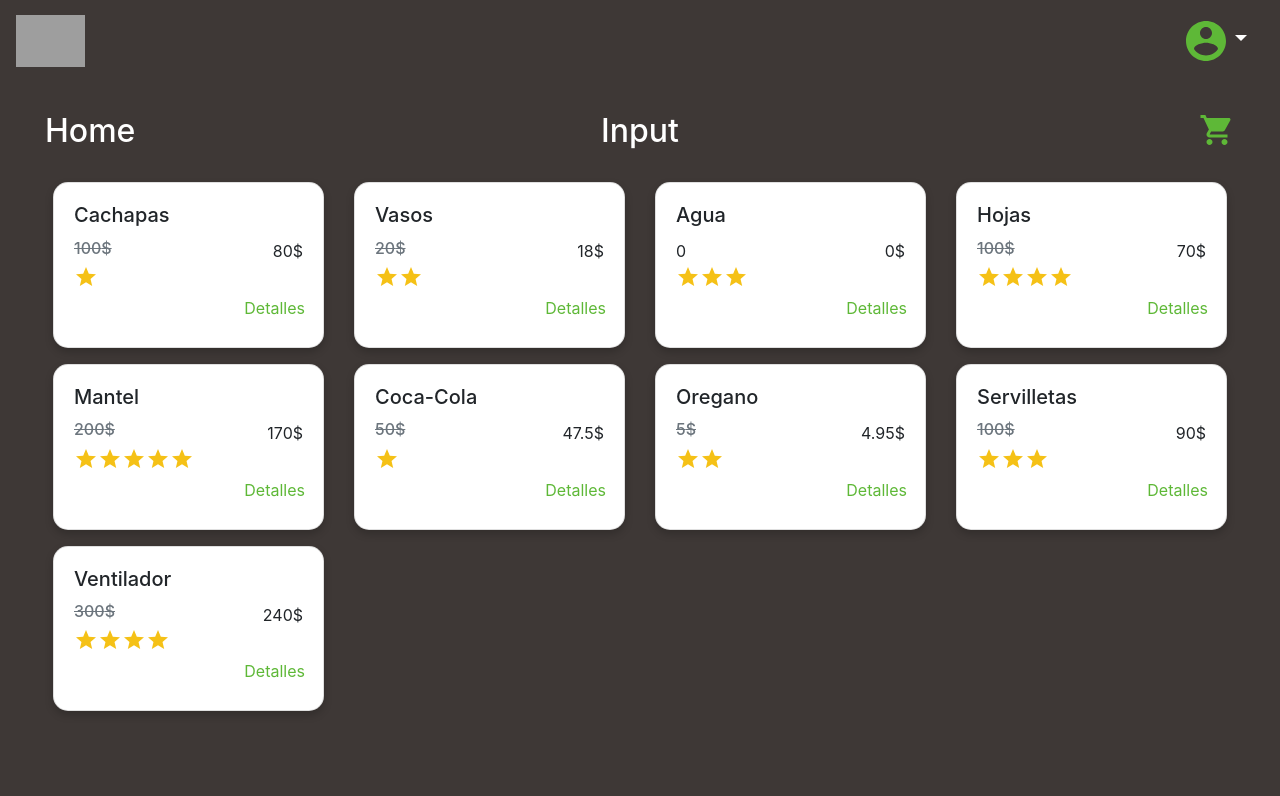
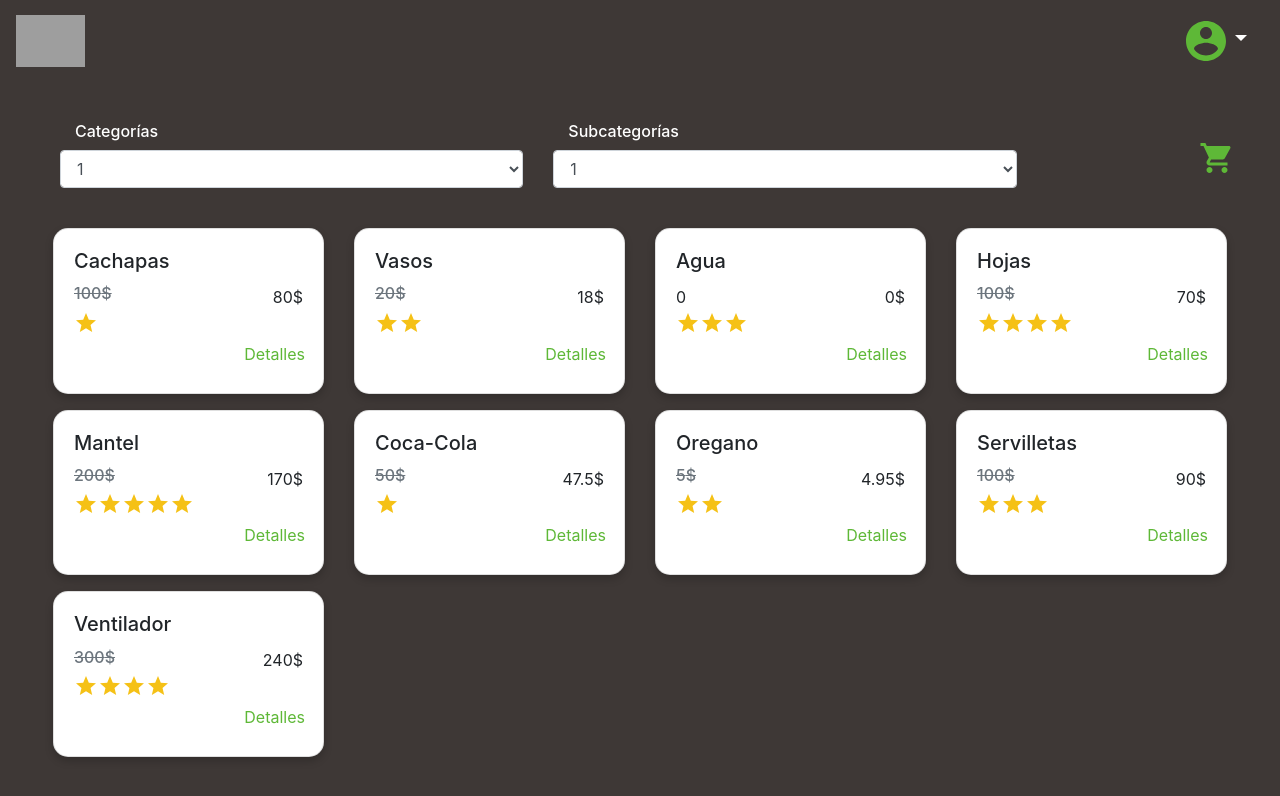
Before and after one commit to gabrielacham/e-store, a React (Create React App) app in the folder frontend/: page /admin/home in a window 1280 px wide. Shown: the top 796 px of the page. Built offline with nearby package versions, Linux system fonts and the light colour scheme; grey boxes are pictures that could not be loaded.

Commit message:
Add Navbar and home options and update App routes

```diff
--- a/frontend/src/App.js
+++ b/frontend/src/App.js
@@ -14,8 +14,7 @@ class AppConnect extends React.Component {
   render(){
     return(
       <Switch>
-        <PrivateRoute exact path="/adminstore" component={AdminStore} />
-        <PrivateRoute exact path="/manager" component={Manager} />
+        {RenderView()}
         <Route path="/admin" component={Admin} />
         <Route path="/login" component={Login} />
         <Route path="/register" component={Register} />
@@ -51,7 +50,7 @@ function RenderView() {
          path: '/admin',
          component: Admin
        }}
-     <Route
+     <PrivateRoute
        exact
        path={view.path}
        component={view.component}
--- a/frontend/src/components/Navbar/index.js
+++ b/frontend/src/components/Navbar/index.js
@@ -17,6 +17,23 @@ export default function Header(props) {
 
   const toggle = () => setOpen(!isOpen);
 
+  function renderLoggedOptions(){
+    return (
+      <DropdownMenu>
+        <DropdownItem>Editar Usuario</DropdownItem>
+        <DropdownItem>Cerrar Sesion</DropdownItem>
+      </DropdownMenu>
+    );
+  }
+
+  function renderLoginOptions(){
+    return (
+      <DropdownMenu>
+      <DropdownItem>Registrarse</DropdownItem>
+      <DropdownItem>Iniciar Sesion</DropdownItem>
+      </DropdownMenu>
+    );
+  }
   return (
     <div>
       <Navbar color="faded" light>
@@ -38,10 +55,11 @@ export default function Header(props) {
                 height: '2em'
               }}/>
           </DropdownToggle>
-          <DropdownMenu>
-            <DropdownItem>Another Action</DropdownItem>
-            <DropdownItem>Another Action</DropdownItem>
-          </DropdownMenu>
+            {
+              localStorage.getItem('user')
+                  ? renderLoggedOptions()
+                  : renderLoginOptions()
+            }
         </ButtonDropdown>
       </Navbar>
     </div>
--- a/frontend/src/views/Home/index.js
+++ b/frontend/src/views/Home/index.js
@@ -10,6 +10,7 @@ import {
   ModalBody,
   ModalFooter,
   Input,
+  FormGroup,
 } from 'reactstrap';
 import { NavLink } from 'react-router-dom';
 import ShoppingCartIcon from '@material-ui/icons/ShoppingCart';
@@ -100,6 +101,7 @@ export default function Home(props) {
 
   const [cartModal, setCartModal] = useState(false);
 
+
   var products = [];
   data.forEach((item, i) => {
     products.push(
@@ -185,21 +187,39 @@ export default function Home(props) {
 
            {/* Header Row */}
            <Row className='mb-3'>
-             <Col sm='2'>
-               <Label className='h2 text-white'>
-                 Home
-               </Label>
-             </Col>
 
              {/* View Title */}
-             <Col sm='8' className='d-flex justify-content-center'>
-               <Label className='h2 text-white'>
-                 Input
-               </Label>
+             <Col sm='10' className='d-flex justify-content-center'>
+               <Row className='w-100 mx-0'>
+                  <Col>
+                    <FormGroup>
+                      <Label className='h2 text-white' for="categorias" sm={2}>Categorías</Label>
+                        <Input type="select" name="categorias" id="categorias">
+                          <option>1</option>
+                          <option>2</option>
+                          <option>3</option>
+                          <option>4</option>
+                          <option>5</option>
+                        </Input>
+                    </FormGroup>
+                  </Col>
+                  <Col>
+                    <FormGroup>
+                      <Label className='h2 text-white' for="subcategorias" sm={2}>Subcategorías</Label>
+                        <Input type="select" name="subcategorias" id="subcategorias">
+                          <option>1</option>
+                          <option>2</option>
+                          <option>3</option>
+                          <option>4</option>
+                          <option>5</option>
+                        </Input>
+                    </FormGroup>
+                  </Col>
+               </Row>
              </Col>
 
              {/* Cart */}
-             <Col sm='2' className='d-flex justify-content-end'>
+             <Col sm='2' className='d-flex align-items-center justify-content-end'>
                <ShoppingCartIcon
                  onClick={toggleCartModal}
                  className='home-cart-icon'
```
